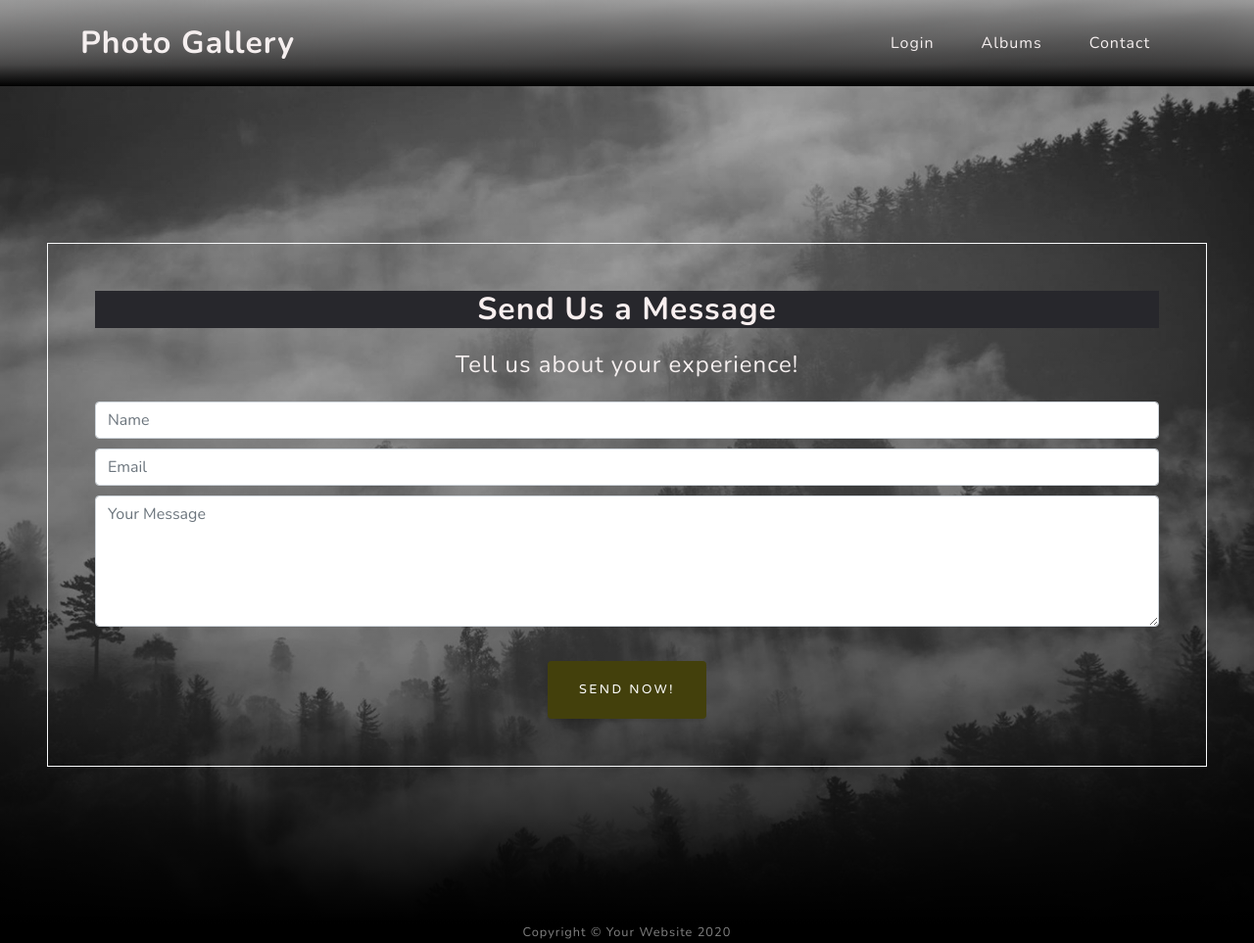
After one commit to besheraj/Milestone3, a Flask app: page /contact in a window 1280 px wide. The commit adds this page. Shown: the whole page at 98% size. Run offline with Flask 2, Linux system fonts and the light colour scheme; some libraries are stand-ins or nearby versions.

Commit message:
added contact page

```diff
--- a/app.py
+++ b/app.py
@@ -213,6 +213,9 @@ def delete_profile():
     flash("Your Account has been deleted!")
     return logout()
 
+@app.route('/contact')
+def contact():
+    return render_template('contact.html')
 
 # @app.errorhandler(500)
 # def page_not_found(e):
--- a/static/css/style.css
+++ b/static/css/style.css
@@ -279,3 +279,26 @@ img.zoom {
   padding: 20px;
   margin-top: 100px;
 }
+
+/* contact form styling  */
+form ::placeholder {
+  color: #ced1d8;
+}
+.contact-form {
+  text-align: center;
+}
+
+.contact-form h4 {
+  padding: 15px;
+  color: #f5efef;
+}
+
+.contact-form button {
+  margin-top: 25px;
+  background-color: #43400c;
+  color: #ffffff;
+}
+
+.form-control {
+  margin-bottom: 10px;
+}
--- /dev/null
+++ b/static/js/sendemail.js
@@ -0,0 +1,20 @@
+function sendMail() {
+    var templateParams = {
+      from_name: document.getElementById("name").value,
+      Email: document.getElementById("emailaddress").value,
+      message: document.getElementById("msg").value,
+    };
+
+    emailjs.send("gmail", "template_besheraj", templateParams).then(
+      function (response) {
+        alert("Your message has been sent.");
+        document.getElementById("name").value = "";
+        document.getElementById("msg").value = "";
+        document.getElementById("emailaddress").value = "";
+      },
+      function (error) {
+        alert("FAILED... please try again later!");
+      }
+    );
+    return false;
+  }
--- a/templates/base.html
+++ b/templates/base.html
@@ -10,6 +10,13 @@
     <title>Welcome To Photo Gallery</title>
     <link rel="icon" type="image/png" href="{{url_for('static', filename='assets/img/favicon.ico')}}">
     <script src="{{url_for('static', filename='js/jquery.js')}}"></script>
+    <script src="https://cdn.jsdelivr.net/npm/emailjs-com@2/dist/email.min.js">
+    </script>
+    <script>
+        (function () {
+            emailjs.init("user_xm47l1ExyXOanCyGgbOhU");
+        })();
+    </script>
     <link rel="stylesheet" href="{{url_for('static', filename='css/bootstrap.css')}}" type="text/css" />
     <link rel="stylesheet" href="{{url_for('static', filename='css/style.css')}}" type="text/css" />
 </head>
@@ -32,7 +39,7 @@
                         </li>
                         <li class="nav-item"><a class="nav-link js-scroll-trigger"
                                 href="{{url_for('album')}}">Albums</a></li>
-                        <li class="nav-item"><a class="nav-link js-scroll-trigger" href="#">Contact</a></li>
+                        <li class="nav-item"><a class="nav-link js-scroll-trigger" href="{{url_for('contact')}}">Contact</a></li>
                     </ul>
                 </div>
             </div>
--- /dev/null
+++ b/templates/contact.html
@@ -0,0 +1,24 @@
+{% extends 'base.html' %}
+{% block content %}
+<section class="container-fluid signup-section contact-form">
+    <div class="row">
+        <div class="col">
+            <form onsubmit="return sendMail()" class="text-center border border-light p-5">
+                <h2>Send Us a Message</h2>
+                <h4>Tell us about your experience!</h4>
+                <input type="text" name="name" id="name" class="form-control" placeholder="Name" required>
+                <input type="email" name="emailaddress" id="emailaddress" class="form-control" placeholder="Email"
+                    required>
+                <textarea rows="5" name="msg" id="msg" class="form-control" placeholder="Your Message"
+                    required></textarea>
+
+                <button type="submit" class="btn btn-secondary btn-style">
+                    <span>Send Now!</span>
+                </button>
+
+            </form>
+        </div>
+    </div>
+</section>
+<script src="{{url_for('static', filename='js/sendemail.js')}}"></script>
+{% endblock %}
--- a/templates/loggedin-base.html
+++ b/templates/loggedin-base.html
@@ -8,7 +8,7 @@
     <meta name="author" content="" />
     <title>Welcome To Photo Gallery</title>
     <link rel="icon" type="image/png" href="{{url_for('static', filename='assets/img/favicon.ico')}}">
-    <script src="https://cdnjs.cloudflare.com/ajax/libs/jquery/3.4.1/jquery.min.js"></script>
+    <script src="{{url_for('static', filename='js/jquery.js')}}"></script>
     <link rel="stylesheet" href="https://cdnjs.cloudflare.com/ajax/libs/fancybox/3.5.7/jquery.fancybox.min.css"
         type="text/css" media="screen" />
     <script type="text/javascript"
```
